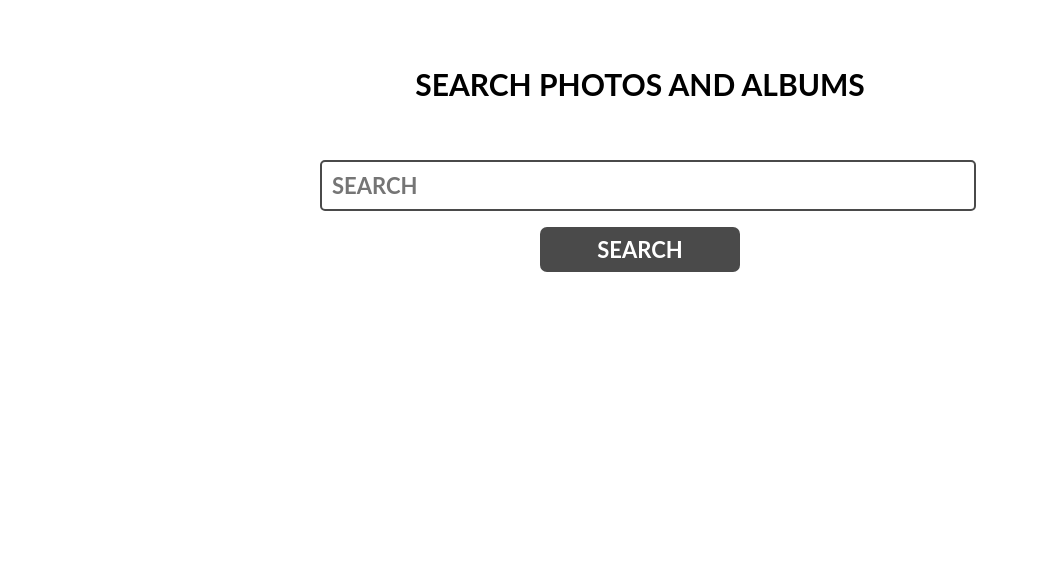
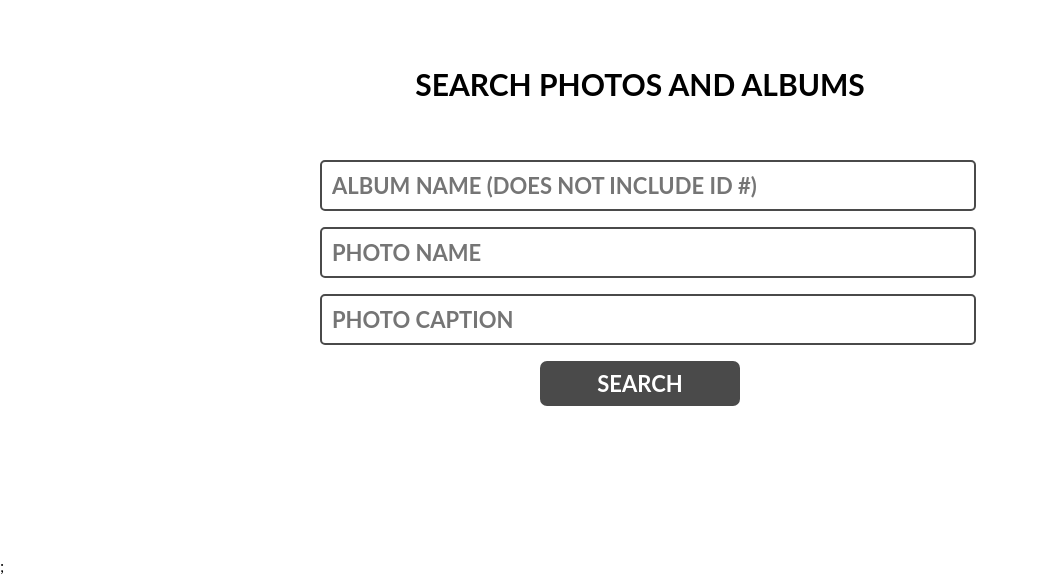
Before and after one commit to acheng96/Cornell-CS2300, a PHP site: page /files/search.php in a window 1280 px wide. Shown: the part 409-984 px from the top of the page, without its empty margins (0-1038 px from the left). Before the commit the page ends 681 px from the top, so only its background shows below. Run offline with PHP 8.4, Linux system fonts and the light colour scheme.

Commit message:
Add search functionality

```diff
--- a/p3/css/stylesheet.css
+++ b/p3/css/stylesheet.css
@@ -404,6 +422,7 @@ input[type=submit] {
 	font-weight: normal;
 	font-size: 20px;
 	text-align: center;
+	color: red;
 }
 
 #album-photo-field {
--- /dev/null
+++ b/p3/files/modalPopup.php
@@ -0,0 +1,13 @@
+<?php
+	// Modal popup box
+	print "<div id='modal-popup' class='modal'>
+		<div class='modal-content'>
+		    <button class='close' onclick='closePopup()'>×</button>
+	        <p id='photo-title' class='photo-title'></p>
+	        <img id='photo-image' src='' alt=''>
+			<p id='photo-caption' class='photo-caption'></p>
+			<h4 class='photo-credit'>Image from <a id='photo-credit' href='' target='_blank'><b>here</b></a>.</h4>
+			<p id='photo-albums' class='photo-albums'>From Albums: </p>
+		</div>
+	</div>";
+?>
--- a/p3/files/search.php
+++ b/p3/files/search.php
@@ -6,31 +6,110 @@
 		<meta charset="utf-8">
     	<link rel="stylesheet" type="text/css" href="../css/stylesheet.css">
     	<meta name="viewport" content="width=device-width, initial-scale=1">
+    	<script type="text/javascript" src="../script/modalPopup.js"></script>
 		<title>Search Page</title>
 	</head>
 
 	<body>
 
-		<!-- Header -->
-		<?php include("header.php"); ?>
+		<!-- Album & Photo Class -->
+		<?php include("albumPhotoClass.php"); ?>
 
 		<!-- Search Functionality -->
 		<?php
-			if (isset($_POST['search-submit'])) {
-				$search = isset($_POST['search']) ? strip_tags(strtolower($_POST['search'])) : false;
+			$filteredPhotos = array();
+			$searchMatchingTitle = "";
+
+			if (isset($_POST['search'])) {
+				if (empty($_POST['searchAlbumName']) && empty($_POST['searchPhotoName']) && empty($_POST['searchPhotoCaption'])) {
+                	$searchMatchingTitle = "Please fill in at least one field.";
+        		} else {
+        			// Get user input if available (Strip tags to prevent HTML injection & turn everything to lowercase so search is case insensitive)
+        			$searchAlbumName = isset($_POST['searchAlbumName']) ? strip_tags(strtolower($_POST['searchAlbumName'])) : false;
+					$searchPhotoName = isset($_POST['searchPhotoName']) ? strip_tags(strtolower($_POST['searchPhotoName'])) : false;
+					$searchPhotoCaption = isset($_POST['searchPhotoCaption']) ? strip_tags(strtolower($_POST['searchPhotoCaption'])) : false;
+
+					// Initialize database connection
+					require_once 'config.php';
+					$mysqli = new mysqli(DB_HOST, DB_USER, DB_PASSWORD, DB_NAME);
+
+					// Check database connection
+					if($mysqli->connect_errno) {
+						die( "Couldn't connect to database");
+					}
+
+					// Find matching in database using search terms
+					$query = "SELECT * FROM (SELECT * FROM Photos
+						WHERE Photos.photo_name LIKE '%$searchPhotoName%'
+						AND Photos.photo_caption LIKE '%$searchPhotoCaption%') as FilteredPhotos
+						INNER JOIN PhotoInAlbum
+						ON FilteredPhotos.photo_id = PhotoInAlbum.photo_id
+						INNER JOIN Albums
+						ON PhotoInAlbum.album_id = Albums.album_id
+						WHERE Albums.album_title LIKE '%$searchAlbumName%'";
+
+					$result = $mysqli->query($query);
+
+					while ($row = $result->fetch_row()) {
+						$filteredPhotos[] = new Photo($row[0], $row[1], $row[2], $row[3], $row[4], $row[5]);
+					}
+
+					// Display no matches message if no matches found
+					if (count($filteredPhotos) == 0) {
+						$searchMatchingTitle = "No matches found.";
+					} elseif (count($filteredPhotos) == 1) {
+						$searchMatchingTitle = "1 match found.";
+					} else {
+						$searchMatchingTitle = (count($filteredPhotos) . " matches found.");
+					}
+        		}
 			}
 
 		?>
 
+		<!-- Modal Popup -->
+		<?php include("modalPopup.php"); ?>
+
+		<!-- Header -->
+		<?php include("header.php"); ?>
+
 		<!-- Body -->
 		<h2 class='general-description'>SEARCH PHOTOS AND ALBUMS</h2>
-		<h3 id='search-form-subtitle' class='general-subtitle'></h3>
+		<h3 id='search-form-subtitle' class='general-subtitle'><?php echo $searchMatchingTitle ?></h3>
 		<div class='search-form-container'>
-			<form class='search-form' name='searchForm' action='search.php' onsubmit='return validSearchForm();' method='POST'>
-			    <input id='search-field' type='text' placeholder='SEARCH' name='search' required title='Letters, spaces, dashes, and underscores only.'><br>
+			<form class='search-form' name='searchForm' action='search.php' method='POST'>
+			    <input id='search-album-name-field' type='text' placeholder='ALBUM NAME (DOES NOT INCLUDE ID #)' name='searchAlbumName'><br>
+			    <input id='search-photo-name-field' type='text' placeholder='PHOTO NAME' name='searchPhotoName'><br>
+			    <input id='search-photo-caption-field' type='text' placeholder='PHOTO CAPTION' name='searchPhotoCaption'><br>
 			    <input type='submit' name='search' value='search'>
 			</form>
 		</div>
+
+		<!-- Photo Catalog -->
+		<div class='photos'>
+			<div class='photos-container'>
+				<?php
+				for ($i = 0; $i < count($filteredPhotos); $i++) {
+					$photoId = $filteredPhotos[$i]->photoId;
+					$photoName = $filteredPhotos[$i]->photoName;
+					$altName = str_replace(' ', '', $photoName);
+					$photoCaption = $filteredPhotos[$i]->photoCaption;
+					$photoCredit = $filteredPhotos[$i]->photoCredit;
+					$photoFilePath = $filteredPhotos[$i]->photoFilePath;
+
+					if ($photoCredit == NULL) {
+						$photoCredit = "#";
+					}
+
+				print "<div class='photo-item'>
+						<button class='image-button' onclick='showPopupFromSearch({$photoId})'><img id='$photoId' class='photo-image' src='../{$photoFilePath}' data-photo-id='$photoId' data-photo-name='$photoName' data-alt-name='$altName' data-photo-caption='$photoCaption' data-photo-credit='$photoCredit' data-photo-file-path='$photoFilePath' alt='{$altName}'></button>
+						<p class='photo-title'>#{$photoId}: {$photoName}</p>
+						<p class='photo-caption'>{$photoCaption}</p>
+						<h4 class='photo-credit'>Image from <a href='{$photoCredit}' target='_blank'><b>here</b></a>.</h4>
+					</div>";
+				} ?>
+			</div>
+		</div>;
 	</body>
 
 </html>
--- /dev/null
+++ b/p3/script/modalPopup.js
@@ -0,0 +1,41 @@
+/* ========================= *
+ * = Modal Popup Functions = *
+ * ========================= */
+
+// Show image popup from home page
+function showPopup(photoId) {
+	var photo = document.getElementById(photoId);
+	document.getElementById('photo-image').src = photo.dataset.photoFilePath;
+	setUpPopup(photo);
+}
+
+// Show image popup from search page
+function showPopupFromSearch(photoId) {
+	var photo = document.getElementById(photoId);
+	document.getElementById('photo-image').src = "../" + photo.dataset.photoFilePath;
+	setUpPopup(photo);
+}
+
+// Fill in popup info based on photo
+function setUpPopup(photo) {
+	document.getElementById('modal-popup').style.display = "block";
+	document.getElementById('photo-title').innerHTML = '#' + photo.dataset.photoId + ': ' + photo.dataset.photoName;
+	document.getElementById('photo-image').alt = photo.dataset.altName;
+	document.getElementById('photo-caption').innerHTML = photo.dataset.photoCaption;
+	document.getElementById('photo-credit').href = photo.dataset.photoCredit;
+
+}
+
+// Hide image popup
+function closePopup() {
+	document.getElementById('modal-popup').style.display = "none";
+}
+
+// When the user clicks anywhere outside of the modal, close it
+window.onclick = function(event) {
+	var modal = document.getElementById('modal-popup');
+
+    if (event.target == modal) {
+        modal.style.display = "none";
+    }
+}
```
Also changed, not shown: other parts of p3/css/stylesheet.css (+24 -6 lines), p3/files/add.php (+4 -7 lines), p3/files/login.php (+4 -4 lines), p3/index.php (+3 -44 lines), p3/script/valid.js (+10 -15 lines).
